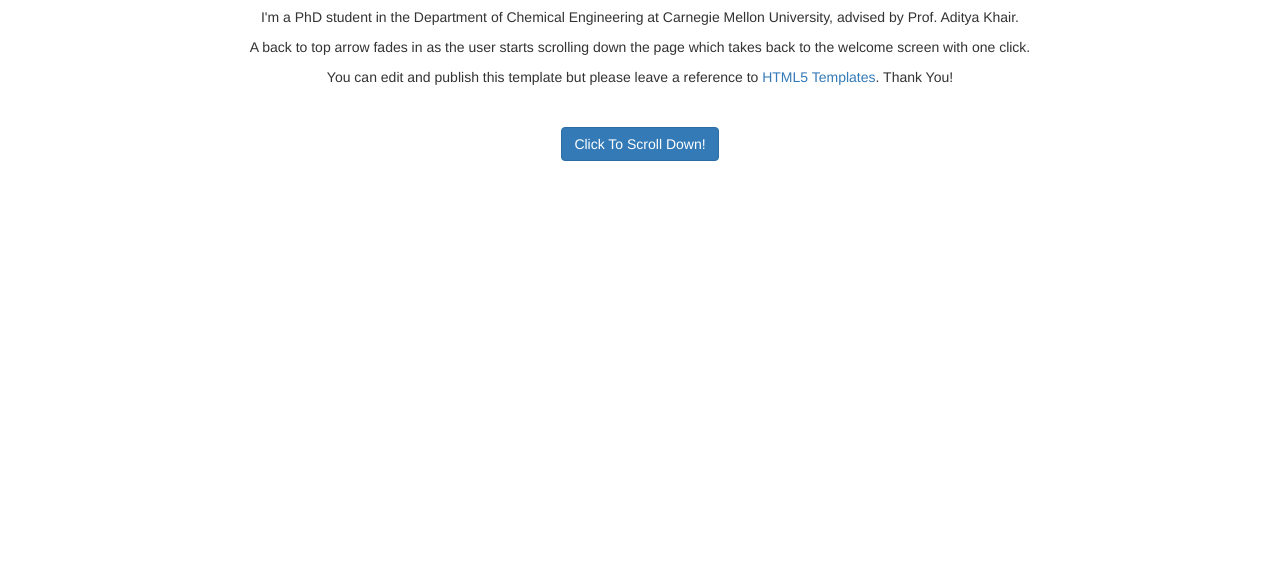
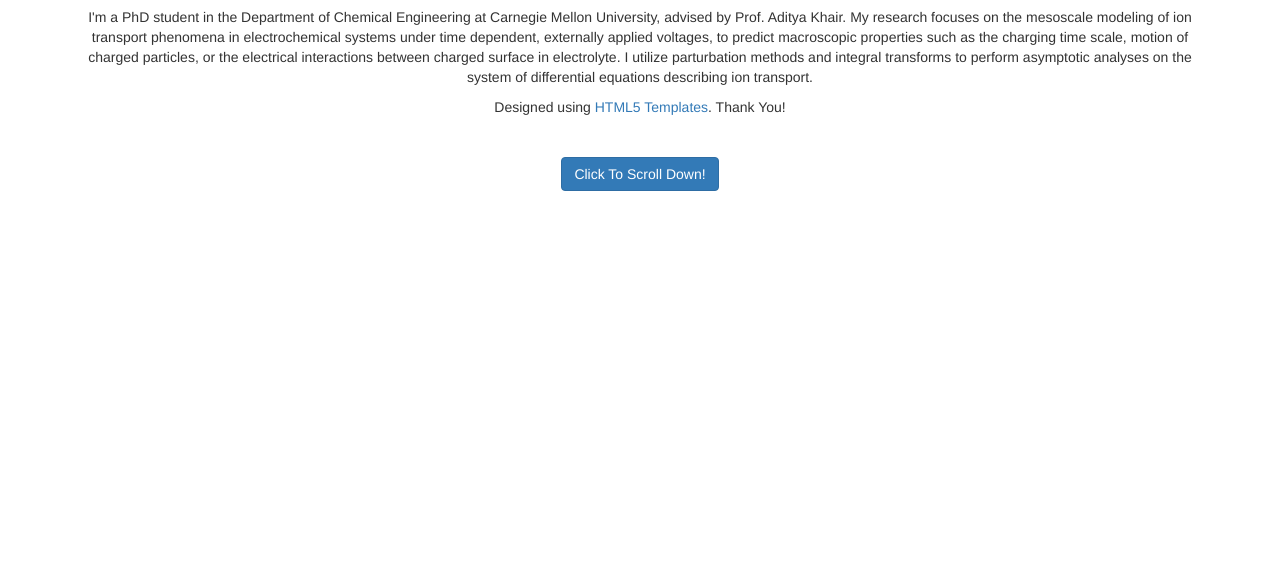
Before and after one commit to bhavyabalu/bhavyabalu.github.io, a plain HTML site: page index.html in a window 1280 px wide. Shown: the part 213-800 px from the top of the page. Drawn offline with Linux system fonts and the light colour scheme.

Commit message:
Update index.html

```diff
--- a/index.html
+++ b/index.html
@@ -5,8 +5,8 @@
     <meta http-equiv="x-ua-compatible" content="ie=edge">
     <meta name="viewport" content="width=device-width, initial-scale=1">
     <link rel="canonical" href="https://html5-templates.com/" />
-    <title>Bootstrap Template With Sticky Menu</title>
-    <meta name="description" content="Simplified Bootstrap template with sticky menu">
+    <title>Bhavya Balu</title>
+    <meta name="description" content="Phavya Balu's homepage">
     <link href="css/bootstrap.min.css" rel="stylesheet">
     <link href="css/sticky-menu.css" rel="stylesheet">
 </head>
@@ -47,9 +47,8 @@
             <div class="row">
                 <div class="col-lg-12">
                     <h1>Bhavya Balu</h1>
-                    <p>I'm a PhD student in the Department of Chemical Engineering at Carnegie Mellon University, advised by Prof. Aditya Khair. </p>
-					<p>A back to top arrow fades in as the user starts scrolling down the page which takes back to the welcome screen with one click.</p>
-					<p>You can edit and publish this template but please leave a reference to <a href="https://html5-templates.com/" target="_blank" rel="nofollow">HTML5 Templates</a>. Thank You!</p>
+                    <p>I'm a PhD student in the Department of Chemical Engineering at Carnegie Mellon University, advised by Prof. Aditya Khair. My research focuses on the mesoscale modeling of ion transport phenomena in electrochemical systems under time dependent, externally applied voltages, to predict macroscopic properties such as the charging time scale, motion of charged particles, or the electrical interactions between charged surface in electrolyte. I utilize parturbation methods and integral transforms to perform asymptotic analyses on the system of differential equations describing ion transport. </p>
+					<p>Designed using <a href="https://html5-templates.com/" target="_blank" rel="nofollow">HTML5 Templates</a>. Thank You!</p>
 					<p>&nbsp;</p>
                     <a class="btn btn-primary page-scroll" href="#about">Click To Scroll Down!</a>
                 </div>
```
